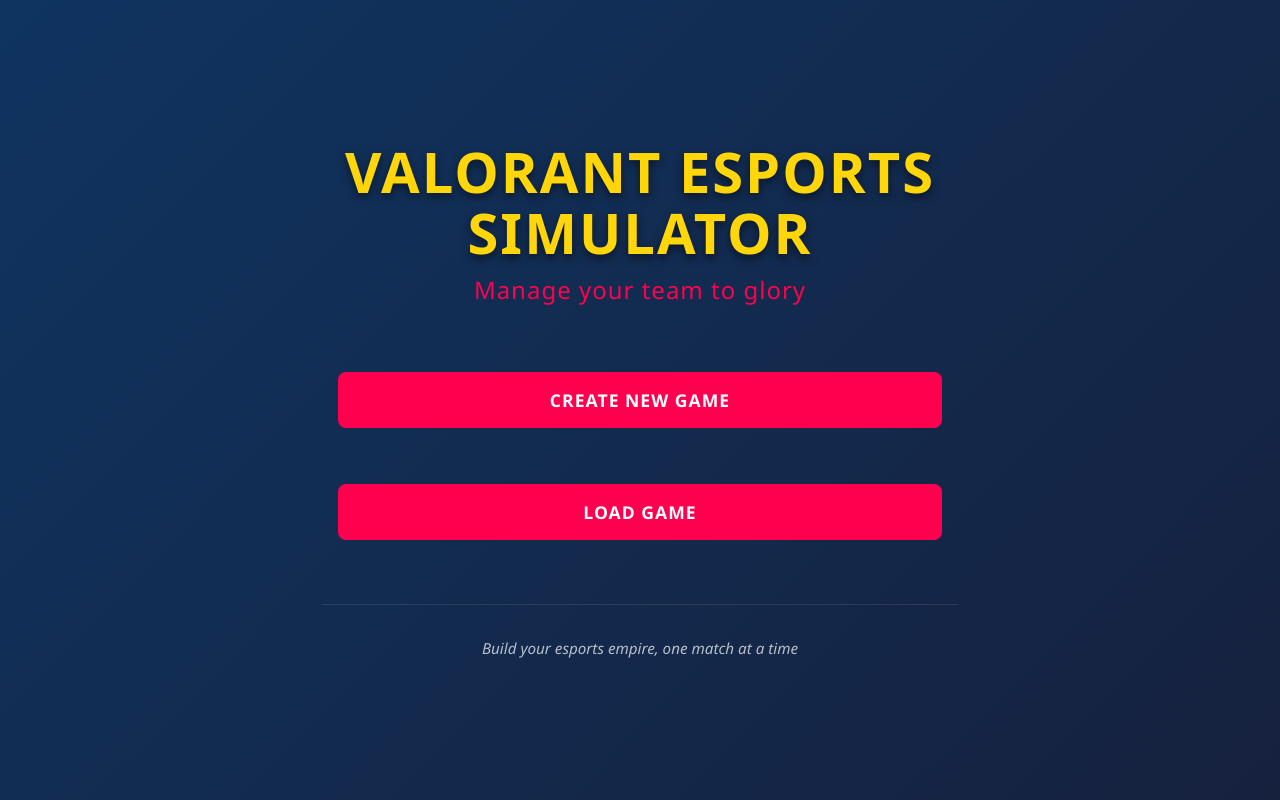
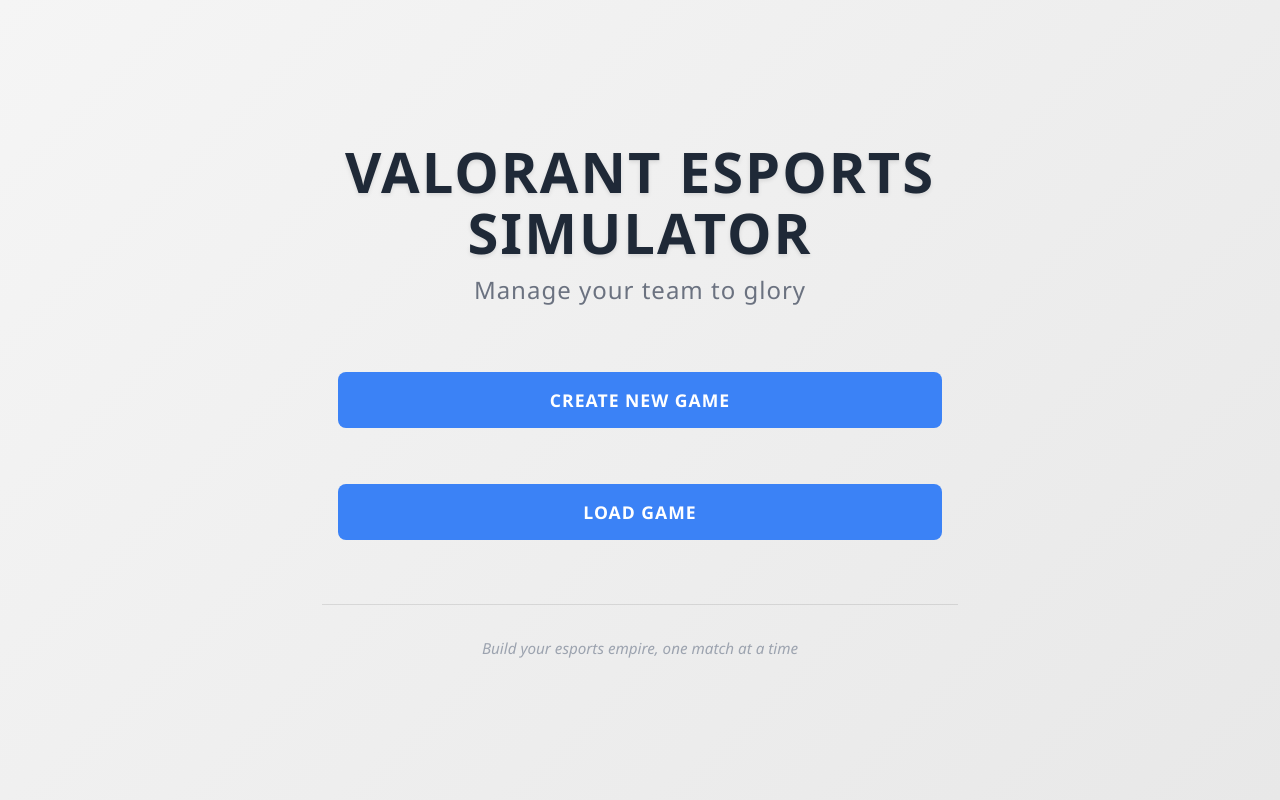
Before and after one commit to jacobmarch/valorant-simulator-web, a React (Vite) app: page / in a window 1280 px wide. Built offline with nearby package versions, Linux system fonts and the light colour scheme.

Commit message:
Update styling

```diff
--- a/src/App.css
+++ b/src/App.css
@@ -11,7 +11,7 @@
   display: flex;
   align-items: center;
   justify-content: center;
-  background: linear-gradient(135deg, #0f3460 0%, #16213e 100%);
+  background: linear-gradient(135deg, #f5f5f5 0%, #e8e8e8 100%);
 }
 
 .view-container {
@@ -34,27 +34,28 @@
 }
 
 .btn-primary {
-  background-color: #ff004e;
+  background-color: #3b82f6;
   color: white;
   margin: 1rem;
 }
 
 .btn-primary:hover {
-  background-color: #e60040;
+  background-color: #2563eb;
   transform: translateY(-2px);
-  box-shadow: 0 8px 16px rgba(255, 0, 78, 0.3);
+  box-shadow: 0 8px 16px rgba(59, 130, 246, 0.2);
 }
 
 .btn-secondary {
-  background-color: #16213e;
-  color: #ffd60a;
-  border: 2px solid #ffd60a;
+  background-color: #ffffff;
+  color: #374151;
+  border: 2px solid #d1d5db;
   margin: 1rem;
 }
 
 .btn-secondary:hover {
-  background-color: #ffd60a;
-  color: #16213e;
+  background-color: #f3f4f6;
+  color: #1f2937;
+  border-color: #9ca3af;
   transform: translateY(-2px);
 }
 
--- a/src/components/Landing.css
+++ b/src/components/Landing.css
@@ -4,7 +4,7 @@
   justify-content: center;
   width: 100%;
   height: 100vh;
-  background: linear-gradient(135deg, #0f3460 0%, #16213e 100%);
+  background: linear-gradient(135deg, #f5f5f5 0%, #e8e8e8 100%);
 }
 
 .landing-content {
@@ -28,15 +28,15 @@
 .landing-title {
   font-size: 3.5rem;
   font-weight: 900;
-  color: #ffd60a;
+  color: #1f2937;
   margin-bottom: 0.5rem;
-  text-shadow: 0 4px 8px rgba(0, 0, 0, 0.5);
+  text-shadow: 0 2px 4px rgba(0, 0, 0, 0.1);
   letter-spacing: 2px;
 }
 
 .landing-subtitle {
   font-size: 1.5rem;
-  color: #ff004e;
+  color: #6b7280;
   margin-bottom: 3rem;
   font-weight: 300;
   letter-spacing: 1px;
@@ -52,11 +52,11 @@
 .landing-footer {
   margin-top: 3rem;
   padding-top: 2rem;
-  border-top: 1px solid rgba(255, 255, 255, 0.1);
+  border-top: 1px solid rgba(0, 0, 0, 0.1);
 }
 
 .footer-text {
-  color: rgba(255, 255, 255, 0.7);
+  color: #9ca3af;
   font-size: 0.95rem;
   font-style: italic;
 }
--- a/src/styles/global.css
+++ b/src/styles/global.css
@@ -15,8 +15,8 @@
 
 body {
   font-family: 'Segoe UI', Tahoma, Geneva, Verdana, sans-serif;
-  background-color: #0f3460;
-  color: #ffffff;
+  background-color: #f5f5f5;
+  color: #1f2937;
   overflow: hidden;
 }
 
```
Also changed, not shown: 1 other file (tests, documents, lock files or other folders).
